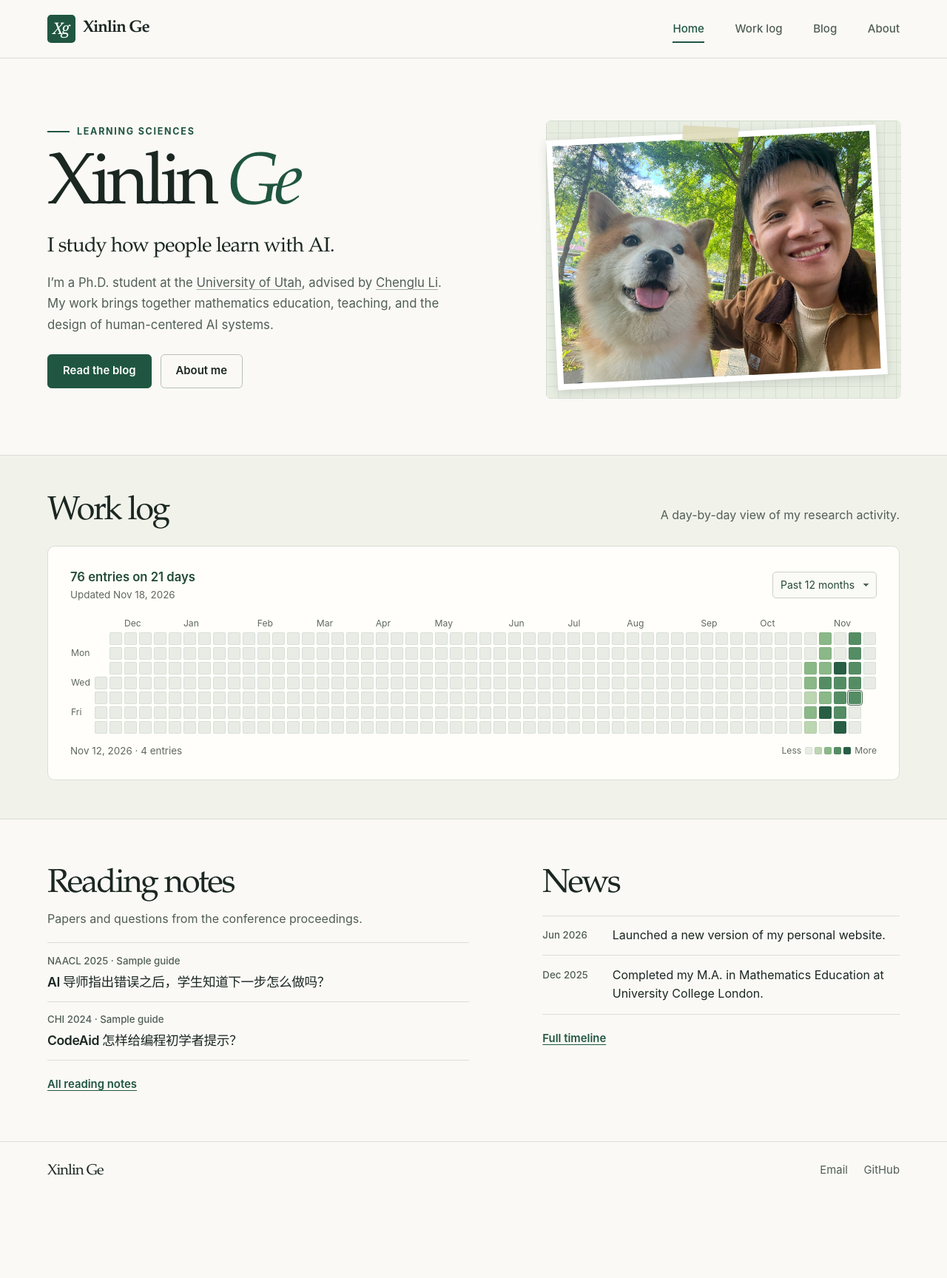
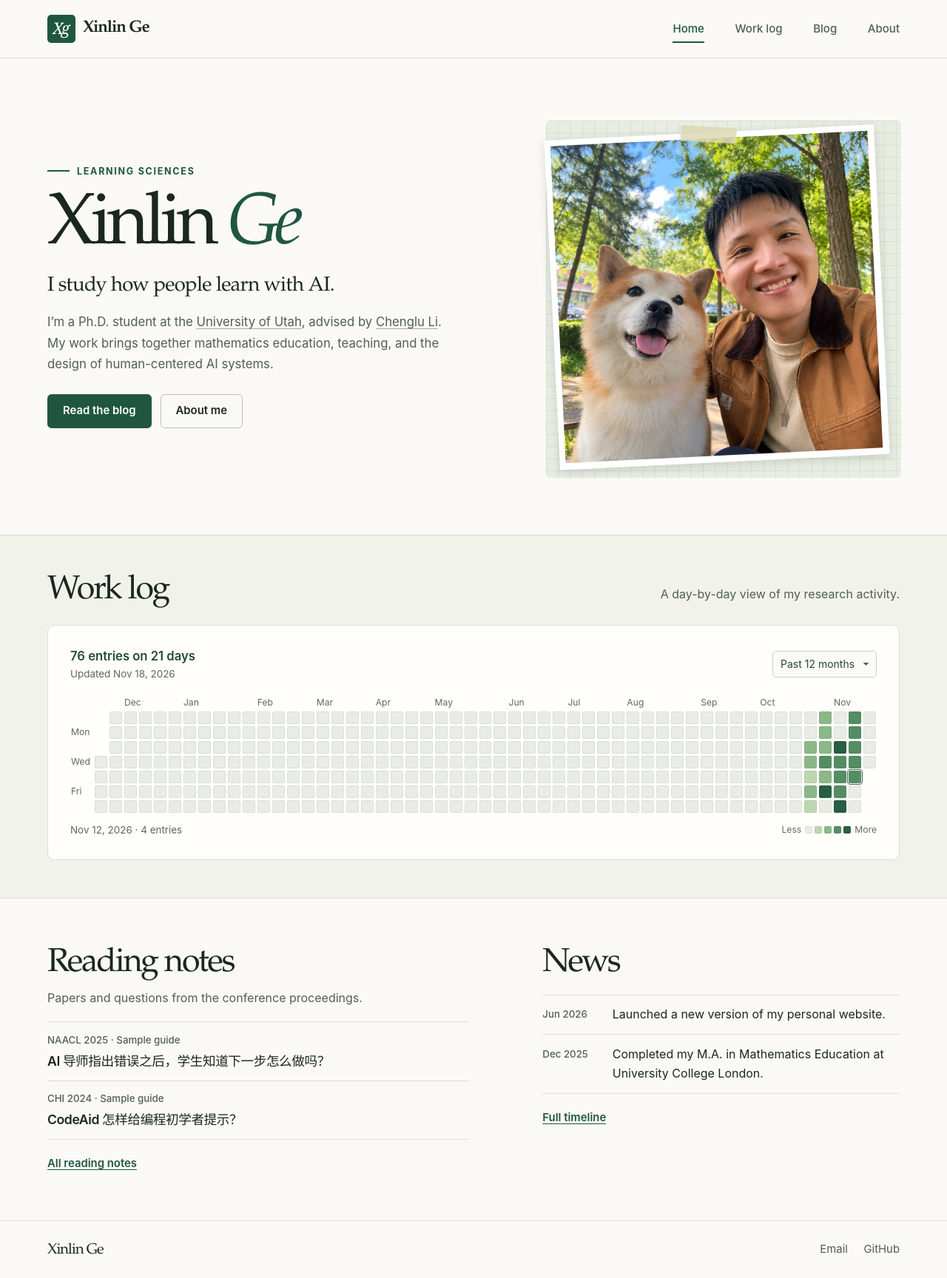
Before and after one commit to Ceiling-dsk/EDPS_XinlinGe, a Jekyll site: the page built from index.html, in a window 1280 px wide. Shown: the whole page at 74% size. Built offline with Jekyll 4.4.1, drawn with Linux system fonts in a browser that asks for light colours; before the commit the page ends 1621 px from its top, so only the background shows below that.

Commit message:
Use the new square portrait on the homepage

```diff
--- a/assets/site.css
+++ b/assets/site.css
@@ -47,7 +47,7 @@ h2 { font-size: clamp(2.1rem, 3.5vw, 2.95rem); }
 .portrait-stage::before { content: ""; position: absolute; z-index: -1; inset: .5rem -.12rem 0 .8rem; border-radius: .4rem; background-color: #e8ede2; background-image: linear-gradient(90deg, #d5ddcf 1px, transparent 1px), linear-gradient(#d5ddcf 1px, transparent 1px); background-size: 1.02rem 1.02rem; }
 .portrait-mat { position: relative; background: white; padding: .53rem; transform: rotate(-2.8deg); box-shadow: 0 4px 13px #26362b28; }
 .portrait-mat::before { content: ""; position: absolute; z-index: 1; width: 4.7rem; height: 1.3rem; top: -.48rem; left: calc(50% - 2.35rem); transform: rotate(6deg); background: #ddd9b5d9; box-shadow: 0 1px 2px #232c1912; }
-.portrait-mat img { width: 100%; display: block; height: auto; aspect-ratio: 4 / 3; }
+.portrait-mat img { width: 100%; display: block; height: auto; }
 .activity-section { border-block: 1px solid var(--rule); background: #f1f3eb; padding-block: clamp(2.3rem, 4vw, 3.45rem); }
 .section-intro { display: flex; align-items: baseline; justify-content: space-between; gap: .45rem 1rem; margin-bottom: 1.35rem; }
 .section-intro p, .section-sub { color: var(--muted); font-size: 1rem; }
--- a/index.html
+++ b/index.html
@@ -34,7 +34,7 @@ layout: null
     <div class="hero-actions"><a class="primary-link" href="blog/index.html">Read the blog</a><a class="secondary-link" href="about/index.html">About me</a></div>
   </div>
   <div class="portrait-stage">
-    <div class="portrait-mat"><img src="IMG_7090.jpg" width="1200" height="900" alt="Xinlin Ge smiling beside a dog outdoors" fetchpriority="high"></div>
+    <div class="portrait-mat"><img src="assets/xinlin-with-dog.webp" width="1254" height="1254" alt="Xinlin Ge smiling beside a dog outdoors" fetchpriority="high"></div>
   </div>
 </section>
 <section class="activity-section" id="work-log" aria-labelledby="activity-title">
```
Also changed, not shown: assets/xinlin-with-dog.webp (added).
